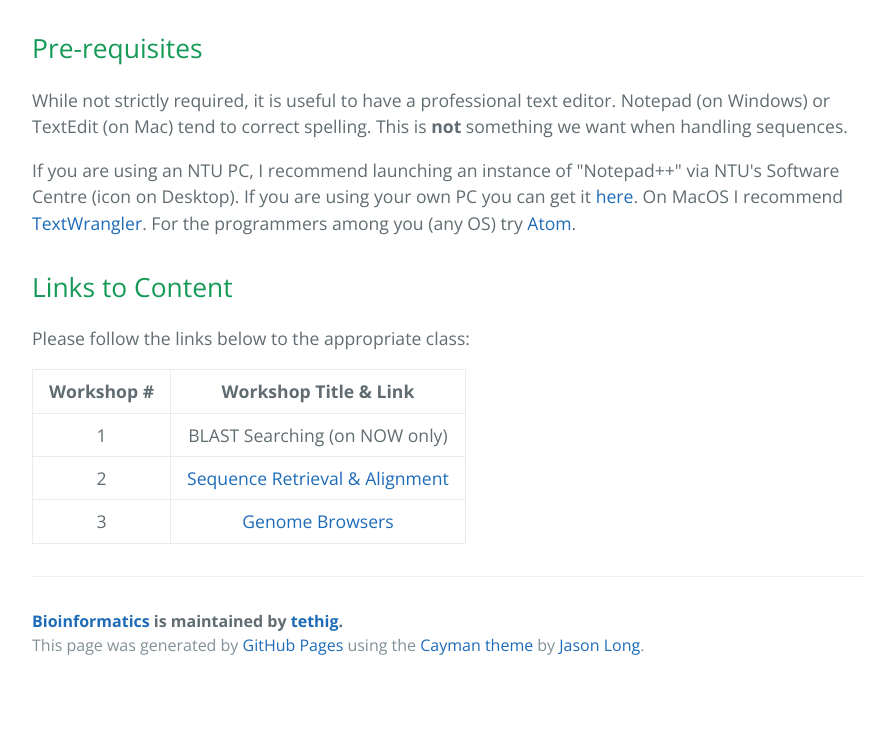
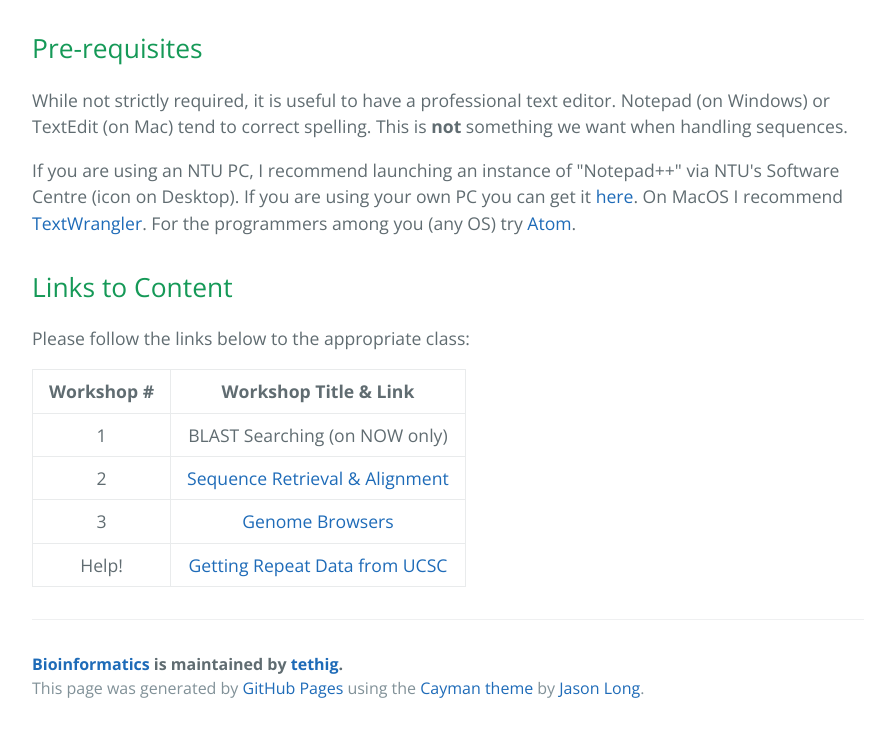
Before and after one commit to tethig/bioinformatics, a plain HTML site: page index.html in a window 1280 px wide. Shown: the part 514-1246 px from the top of the page, without its empty margins (192-1070 px from the left). Before the commit the page ends 1203 px from the top, so only its background shows below. Drawn offline with nearby package versions, Linux system fonts and the light colour scheme.

```diff
--- a/index.html
+++ b/index.html
@@ -56,6 +56,10 @@
 <td align="center">3</td>
 <td align="center"><a href="genbrowse.html">Genome Browsers</a></td>
 </tr>
+<tr>
+<td align="center">Help!</td>
+<td align="center"><a href="repnote.html">Getting Repeat Data from UCSC</a></td>
+</tr>
 </tbody>
 </table>
 
--- a/params.json
+++ b/params.json
@@ -1,6 +1,6 @@
 {
   "name": "Bioinformatics",
   "tagline": "Dr Dickins Bioinformatics Teaching",
-  "body": "# BIOL33221 Bioinformatics Workshops\r\n\r\nWelcome to Dr Dickins's Bioinformatics Class\r\n\r\n## Pre-requisites\r\nWhile not strictly required, it is useful to have a professional text editor. Notepad (on Windows) or TextEdit (on Mac) tend to correct spelling. This is **not** something we want when handling sequences.\r\n\r\nIf you are using an NTU PC, I recommend launching an instance of \"Notepad++\" via NTU's Software Centre (icon on Desktop). If you are using your own PC you can get it [here](https://notepad-plus-plus.org). On MacOS I recommend [TextWrangler](http://www.barebones.com/products/textwrangler/). For the programmers among you (any OS) try [Atom](https://atom.io).\r\n\r\n\r\n## Links to Content\r\nPlease follow the links below to the appropriate class:\r\n\r\n| Workshop # | Workshop Title & Link                            |\r\n|:----------:|:------------------------------------------------:|\r\n| 1          | BLAST Searching (on NOW only)                    |\r\n| 2          | [Sequence Retrieval & Alignment](aligntree.html) |\r\n| 3          | [Genome Browsers](genbrowse.html)                |",
+  "body": "# BIOL33221 Bioinformatics Workshops\r\n\r\nWelcome to Dr Dickins's Bioinformatics Class\r\n\r\n## Pre-requisites\r\nWhile not strictly required, it is useful to have a professional text editor. Notepad (on Windows) or TextEdit (on Mac) tend to correct spelling. This is **not** something we want when handling sequences.\r\n\r\nIf you are using an NTU PC, I recommend launching an instance of \"Notepad++\" via NTU's Software Centre (icon on Desktop). If you are using your own PC you can get it [here](https://notepad-plus-plus.org). On MacOS I recommend [TextWrangler](http://www.barebones.com/products/textwrangler/). For the programmers among you (any OS) try [Atom](https://atom.io).\r\n\r\n\r\n## Links to Content\r\nPlease follow the links below to the appropriate class:\r\n\r\n| Workshop # | Workshop Title & Link                            |\r\n|:----------:|:------------------------------------------------:|\r\n| 1          | BLAST Searching (on NOW only)                    |\r\n| 2          | [Sequence Retrieval & Alignment](aligntree.html) |\r\n| 3          | [Genome Browsers](genbrowse.html)                |\r\n| Help!      | [Getting Repeat Data from UCSC](repnote.html)    |",
   "note": "Don't delete this file! It's used internally to help with page regeneration."
 }
```
